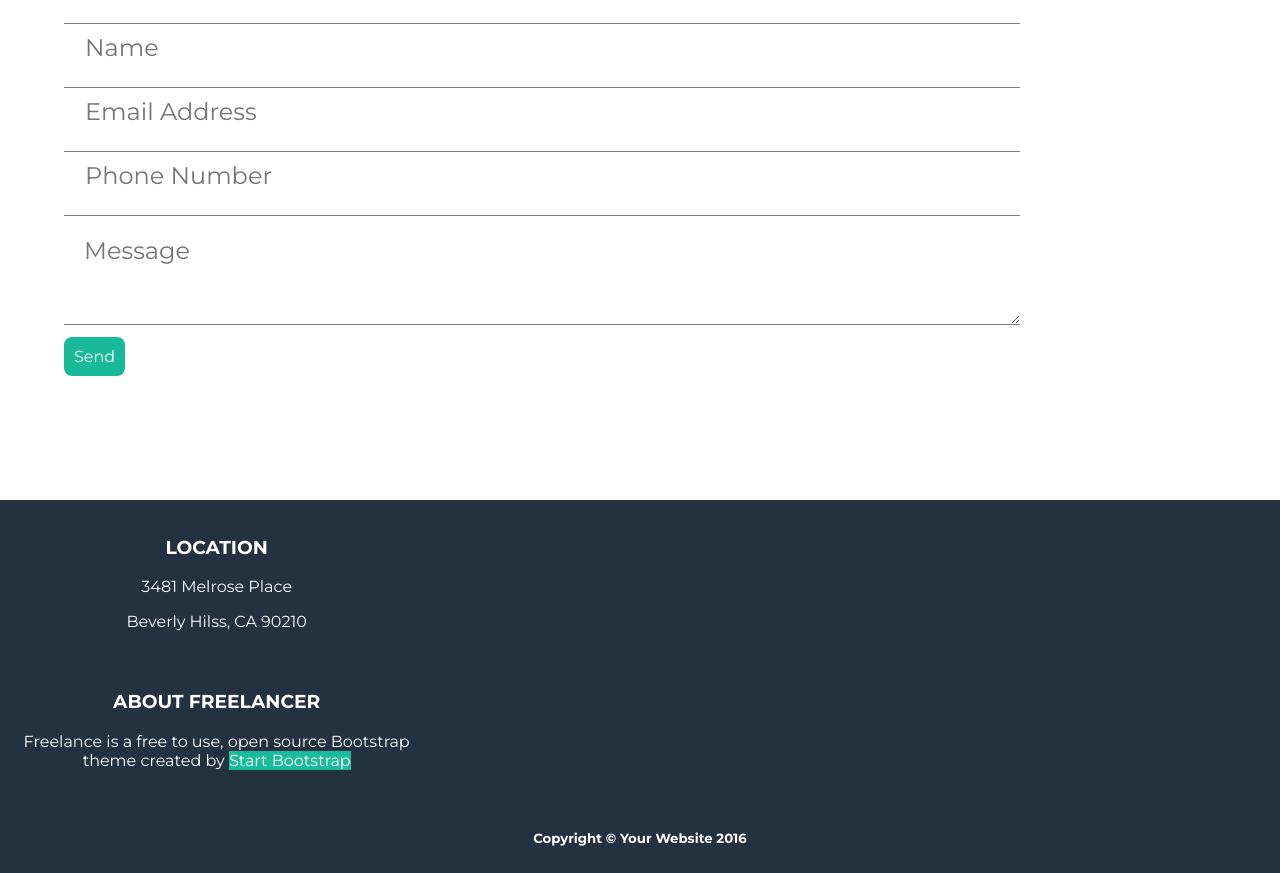
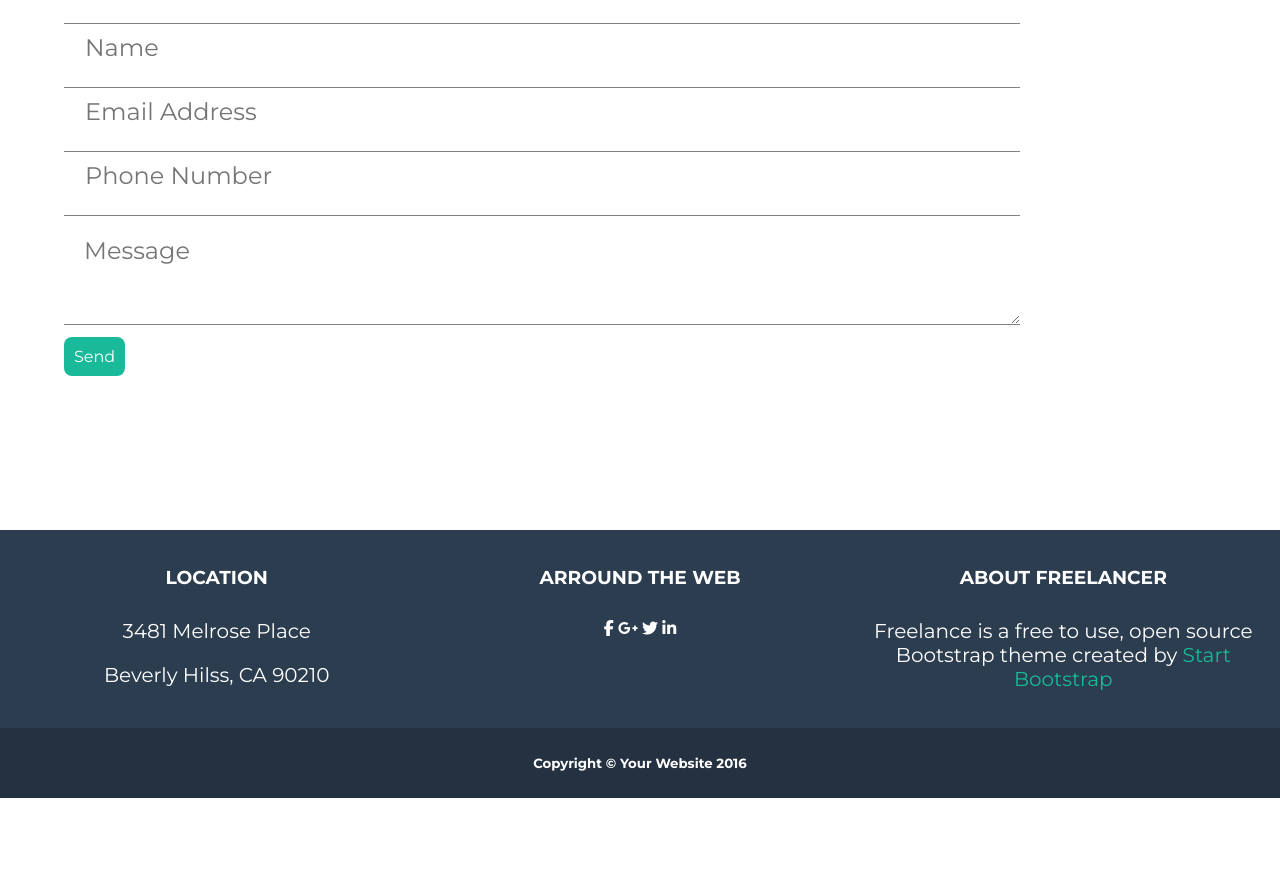
Before and after one commit to Pez7/freelancer, a plain HTML site: page index.html in a window 1280 px wide. Shown: the part 2434-3307 px from the top of the page. After the commit the page ends 3232 px from the top, so only its background shows below. Drawn offline with Linux system fonts and the light colour scheme.

Commit message:
estilos finales

```diff
--- a/css/main.css
+++ b/css/main.css
@@ -137,3 +137,28 @@ footer{
     color: white;
     text-align: center;
 }
+.foot{
+	margin-top: 30px;
+	color: white;
+    text-align: center;
+    background-color: #2b3d4f;
+}
+.foot h3{
+	margin-bottom: 30px;
+}
+.free{
+	font-size: 20px;
+}
+.boot{
+	text-decoration: none;
+	color:#18ba9a;
+}
+.web{
+	color:white;
+}
+.web:hover{
+	color: #18ba9a;
+}
+.address{
+	font-size: 20px
+}
--- a/index.html
+++ b/index.html
@@ -102,24 +102,36 @@
             </div>
         </div>
     </section>
-    <footer id="footer">
+    <footer class="foot">
         <div class="row">
             <div class="col-4">
                 <h3>LOCATION</h3>
                 <p class="address">3481 Melrose Place</p>
                 <p class="address">Beverly Hilss, CA 90210</p>
             </div>
-        </div>
-        <div class="row">
+            <div class="col-4">
+                <h3>ARROUND THE WEB</h3>
+                <a class="web" href=""><i class="icon fa fa-facebook" aria-hidden="true"></i></a>
+                <a class="web" href=""><i class="icon fa fa-google-plus" aria-hidden="true"></i></a>
+                <a class="web" href=""><i class="icon fa fa-twitter" aria-hidden="true"></i></a>
+                <a class="web" href=""><i class="icon fa fa-linkedin" aria-hidden="true"></i></a>
+            </div>
             <div class="col-4">
                 <h3>ABOUT FREELANCER</h3>
-                <p class="address">Freelance is a free to use, open source Bootstrap theme created by <span class="start">Start Bootstrap</span></p>
+                <p class="free">Freelance is a free to use, open source Bootstrap theme created by <a class="boot" href="#">Start Bootstrap</a></p>
             </div>
         </div>
     </footer>
      <footer class="ultimo">
         <h5>Copyright © Your Website 2016</h5>
     </footer>
+    <!--MODAL-->
+    <div id="col-4-modal" class="hide">
+        <div class="modal-body">
+
+        </div>
+
+    </div>
 	<script src="js/app.js"></script>
 </body>
 </html>
```
